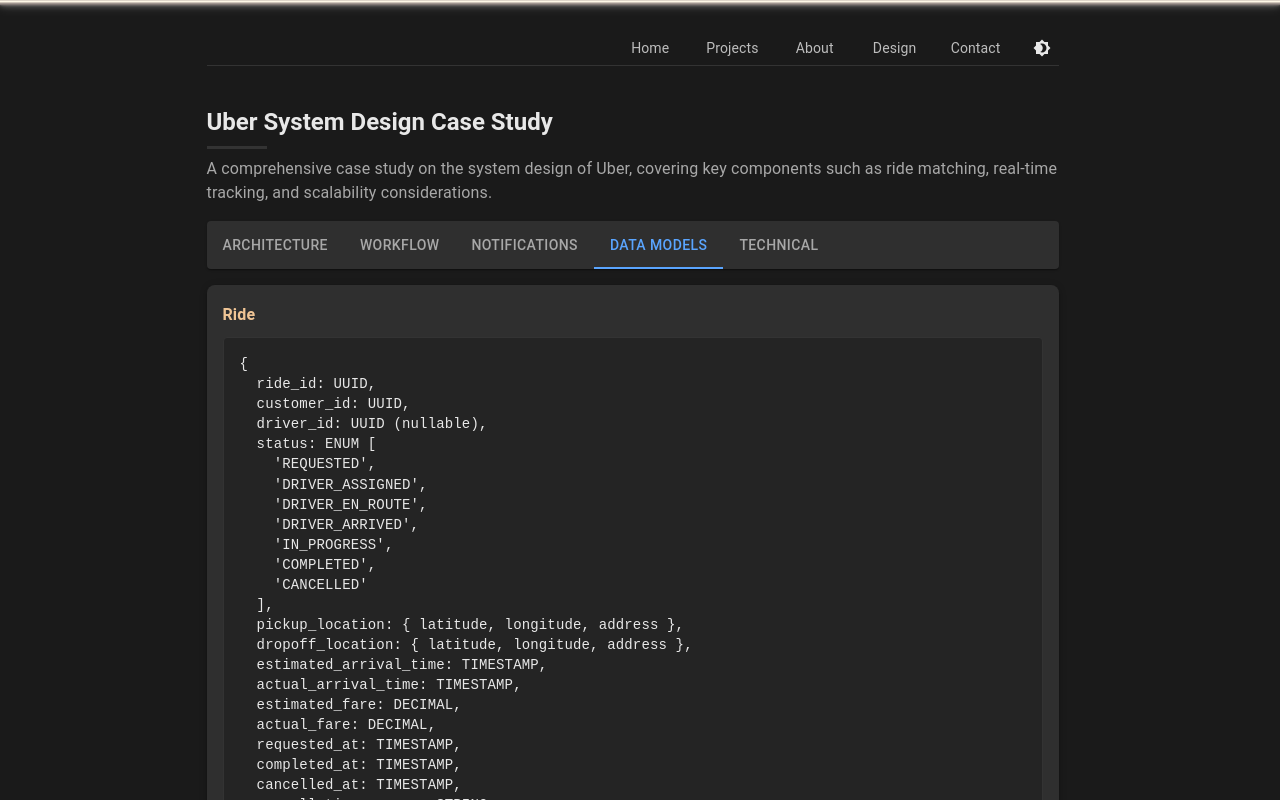
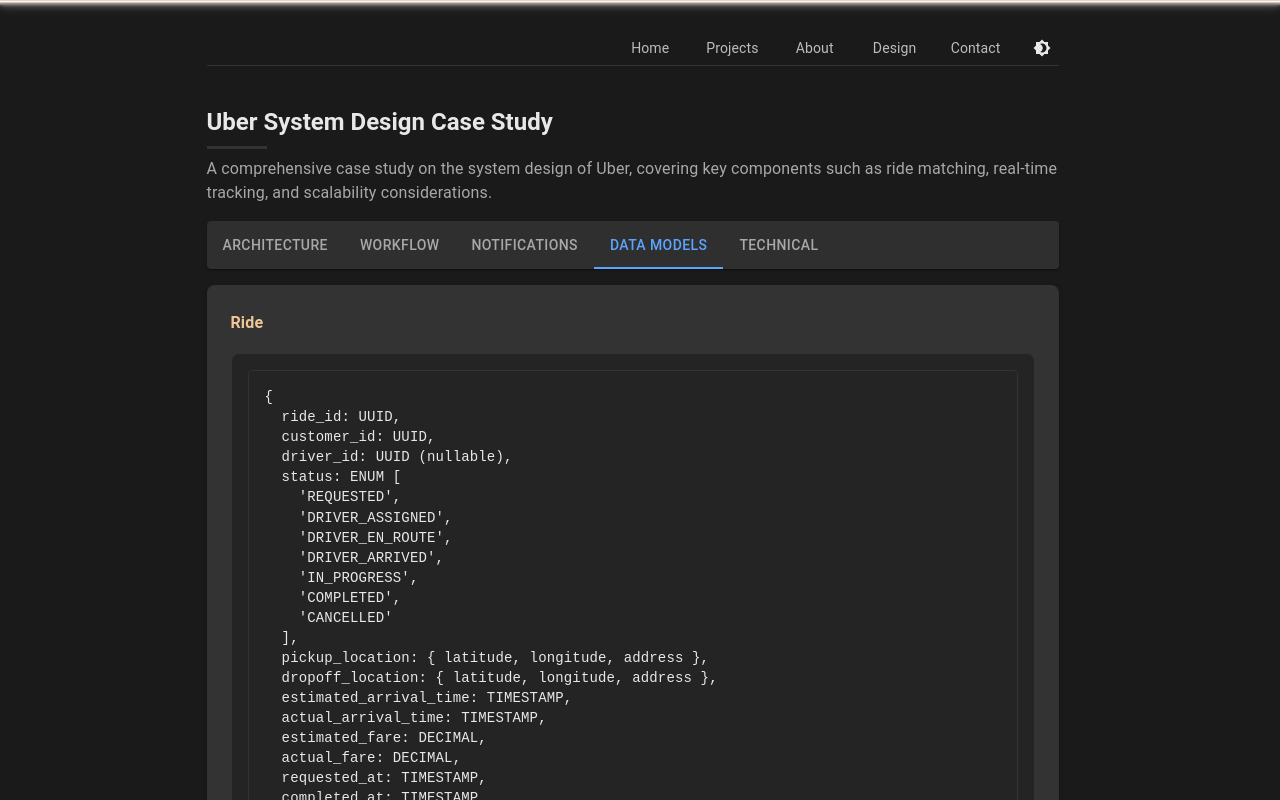
Before and after one commit to kwanlokto/portfolio, a Next.js app: page /portfolio/system-design/uber in a window 1280 px wide. Both pictures are taken after a click on the tab "DATA MODELS". Shown: the top 800 px of the page. Built offline with nearby package versions, Linux system fonts and the light colour scheme.

Commit message:
refactor data model

```diff
--- a/src/ui/system_design/data_models.tsx
+++ b/src/ui/system_design/data_models.tsx
@@ -9,24 +9,25 @@
 
 export const DataModels = ({ schema_definitions }: DataModelsInterface) => {
   return (
-    <Stack spacing={2}>
+    <Stack spacing={3}>
       {schema_definitions.map(({ title, color, schema }, i) => (
         <Paper
           key={i}
+          elevation={2}
           sx={{
+            p: 3,
             borderRadius: 2,
-            boxShadow: 3,
-            p: 2,
           }}
         >
           <Typography
             variant="subtitle1"
             color={color}
-            sx={{ fontWeight: 700, mb: 1 }}
+            sx={{ fontWeight: 700, mb: 2 }}
           >
             {title}
           </Typography>
 
+          <Paper variant="outlined" sx={{ p: 2, borderRadius: 2 }}>
             <CodeBlock>
               <Typography
                 component="pre"
@@ -37,6 +38,7 @@
               </Typography>
             </CodeBlock>
           </Paper>
+        </Paper>
       ))}
     </Stack>
   );
```
Lines whose indentation alone changed are shown as unchanged.
